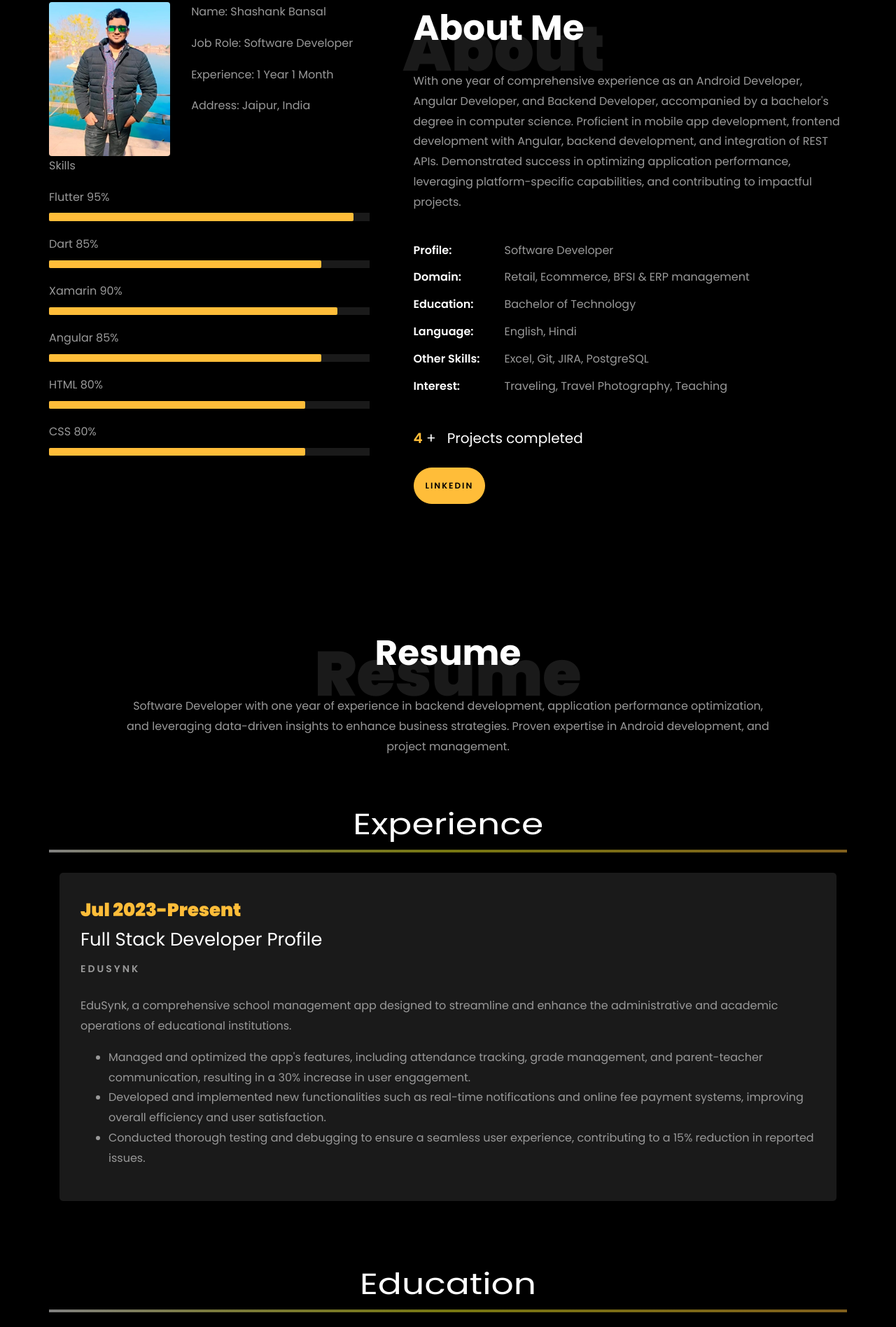
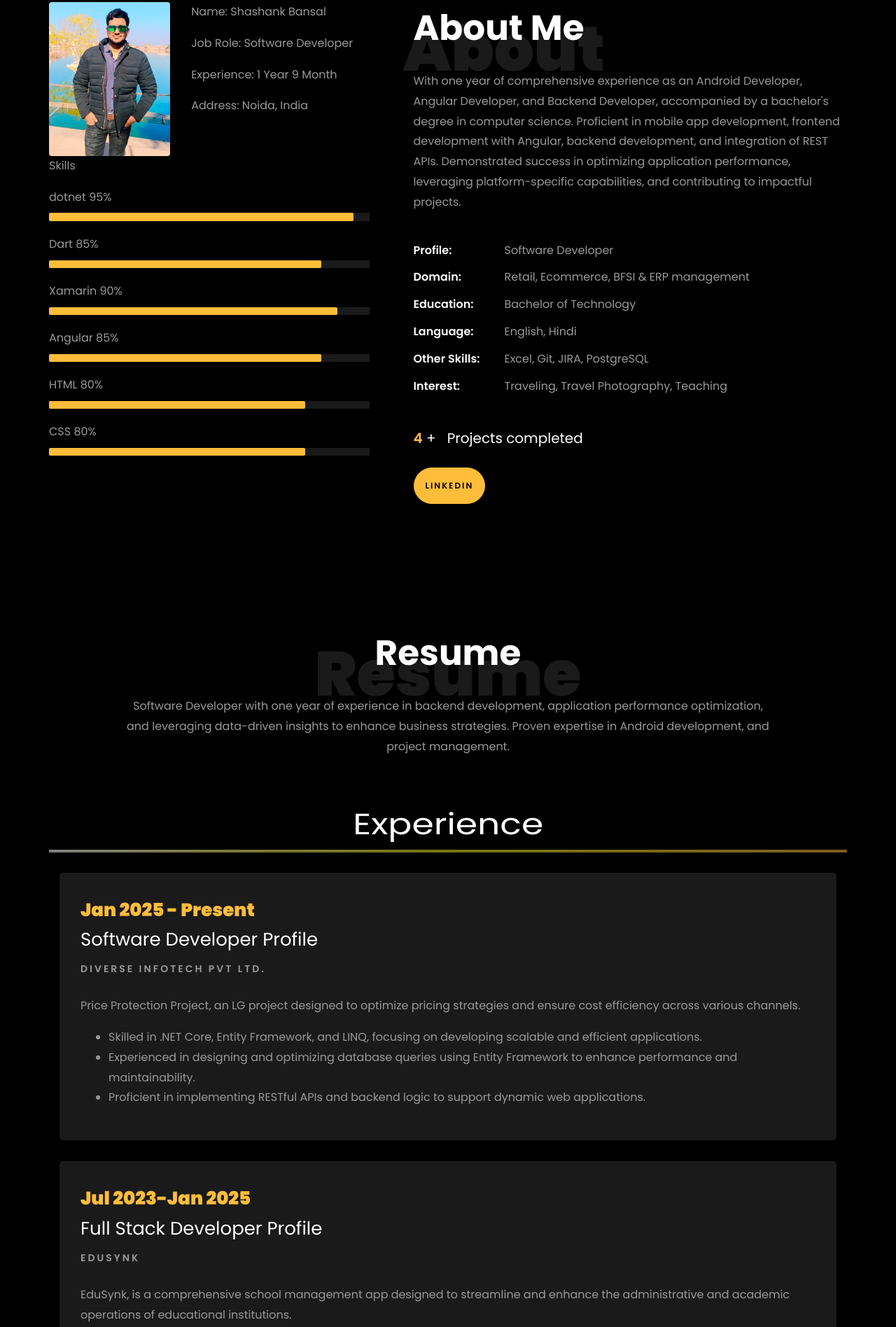
Before and after one commit to shashank7023/shashankbansal.github.io, a plain HTML site: page index.html in a window 1280 px wide. Shown: the part 859-2755 px from the top of the page at 70% size. Drawn offline with Linux system fonts and the light colour scheme; animation ran at ten frames a second; files whose address does not match are found by name.

Commit message:
Update index.html

```diff
--- a/index.html
+++ b/index.html
@@ -167,7 +167,7 @@
 						const typingTexts = [
 						'Android Developer  ',
 						'Software Developer  ',
-						'Flutter Developer   ',
+						'dotnet Developer   ',
 						];
 
 						// Create a function to display the typing animation for a given text
@@ -227,15 +227,15 @@
 									  <div class="about-info">
 										<p><span class="title-s">Name: </span> <span>Shashank Bansal</span></p>
 										<p><span class="title-s">Job Role: </span> <span>Software Developer</span></p>
-										<p><span class="title-s">Experience: </span> <span>1 Year 1 Month</span></p>
-										<p><span class="title-s">Address: </span> <span>Jaipur, India</span></p>
+										<p><span class="title-s">Experience: </span> <span>1 Year 9 Month</span></p>
+										<p><span class="title-s">Address: </span> <span>Noida, India</span></p>
 									  </div>
 									</div>
 								  </div>
 
 								<div class="skill-mf">
 									<p class="title-s">Skills</p>
-									<span>Flutter</span> <span class="pull-right">95%</span>
+									<span>dotnet</span> <span class="pull-right">95%</span>
 									<div class="progress">
 										<div class="progress-bar" role="progressbar" style="width: 95%;" aria-valuenow="95" aria-valuemin="0"
 											aria-valuemax="100"></div>
@@ -331,12 +331,28 @@
 		<br>
 
 		<div class="row">
+			<div class="col-md-12">
+					<div class="resume-wrap ftco-animate">
+						<span class="date">Jan 2025 - Present</span>
+						<h2>Software Developer Profile</h2>
+						<span class="position">Diverse Infotech Pvt Ltd.</span>
+						<p class="mt-4">Price Protection Project, an LG project designed to optimize pricing strategies and ensure cost efficiency across various channels.
+						<ul>
+								<li>Skilled in .NET Core, Entity Framework, and LINQ, focusing on developing scalable and efficient applications.</li>
+								<li>Experienced in designing and optimizing database queries using Entity Framework to enhance performance and maintainability.</li>
+								<li>Proficient in implementing RESTful APIs and backend logic to support dynamic web applications.</li>
+							</ul>
+						</p>
+
+					</div>
+
+				</div>
 				<div class="col-md-12">
 					<div class="resume-wrap ftco-animate">
-						<span class="date">Jul 2023-Present</span>
+						<span class="date">Jul 2023-Jan 2025</span>
 						<h2>Full Stack Developer Profile</h2>
 						<span class="position">EduSynk</span>
-						<p class="mt-4">EduSynk, a comprehensive school management app designed to streamline and enhance the administrative and academic operations of educational institutions.
+						<p class="mt-4">EduSynk, is a comprehensive school management app designed to streamline and enhance the administrative and academic operations of educational institutions.
 							<ul>
 								<li>Managed and optimized the app's features, including attendance tracking, grade management, and parent-teacher communication, resulting in a 30% increase in user engagement.</li>
 								<li>Developed and implemented new functionalities such as real-time notifications and online fee payment systems, improving overall efficiency and user satisfaction.</li>
@@ -545,7 +561,7 @@
           			<span class="icon-map-signs"></span>
           		</div>
           		<h3 class="mb-4">Address</h3>
-	            <p>Jaipur, India</p>
+	            <p>Noida, India</p>
 	          </div>
           </div>
           <div class="col-md-6 col-lg-3 d-flex ftco-animate">
@@ -563,7 +579,7 @@
           			<span class="icon-paper-plane"></span>
           		</div>
           		<h3 class="mb-4">Email Address</h3>
-	            <p><a href="mailto:shashankbansal7023@gmail.com">contact@flutterdeveloper.com</a></p>
+	            <p><a href="mailto:shashankbansal7023@gmail.com">contact@softwaredeveloper.com</a></p>
 	          </div>
           </div>
           <div class="col-md-6 col-lg-3 d-flex ftco-animate">
@@ -572,7 +588,7 @@
           			<span class="icon-globe"></span>
           		</div>
           		<h3 class="mb-4">Download Resume</h3>
-	            <p><a href="https://drive.google.com/file/d/1NBZqplxAfJYBuYNxQjSejEbOdrTfXtNp/view?usp=sharing">resumelink</a></p>
+	            <p><a href="https://drive.google.com/file/d/1q3mA6xQLiajCtdXtc46ugelyL9fNdkOa/view?usp=sharing">resumelink</a></p>
 	          </div>
           </div>
 
```
